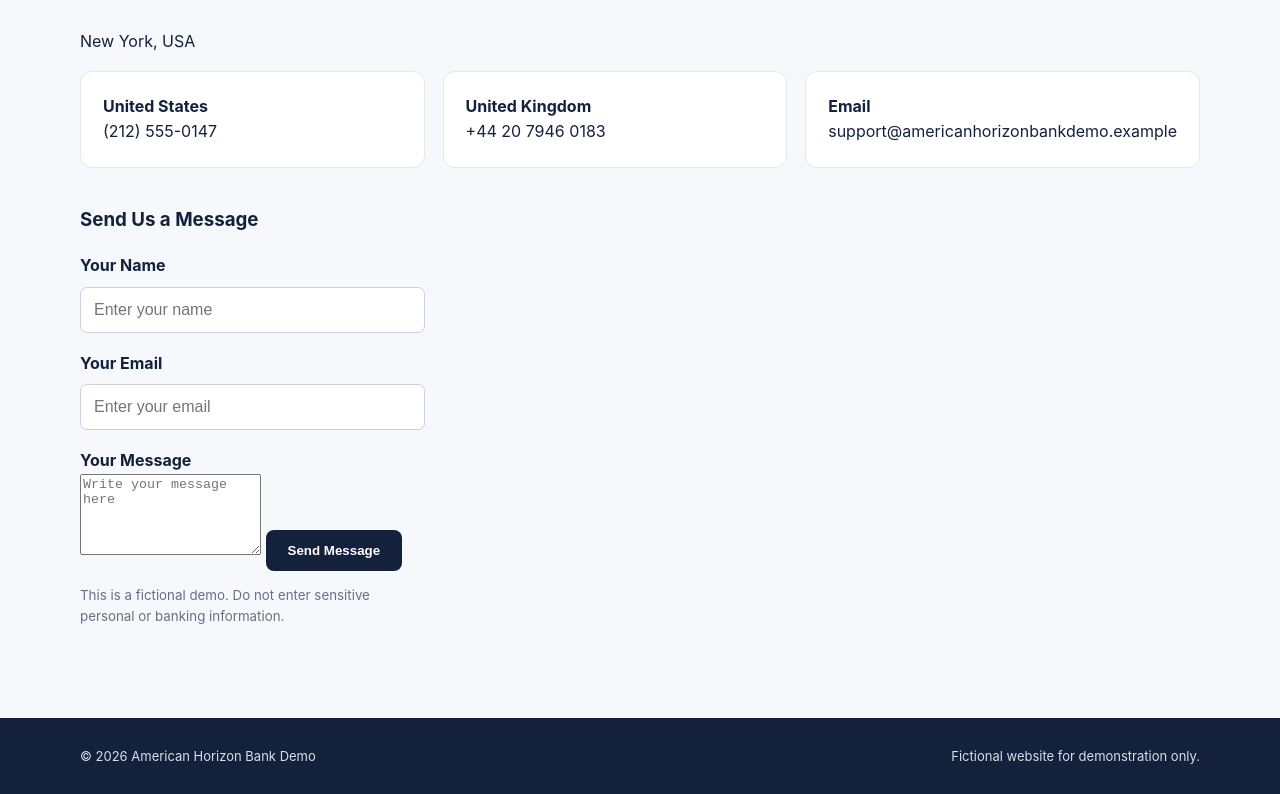
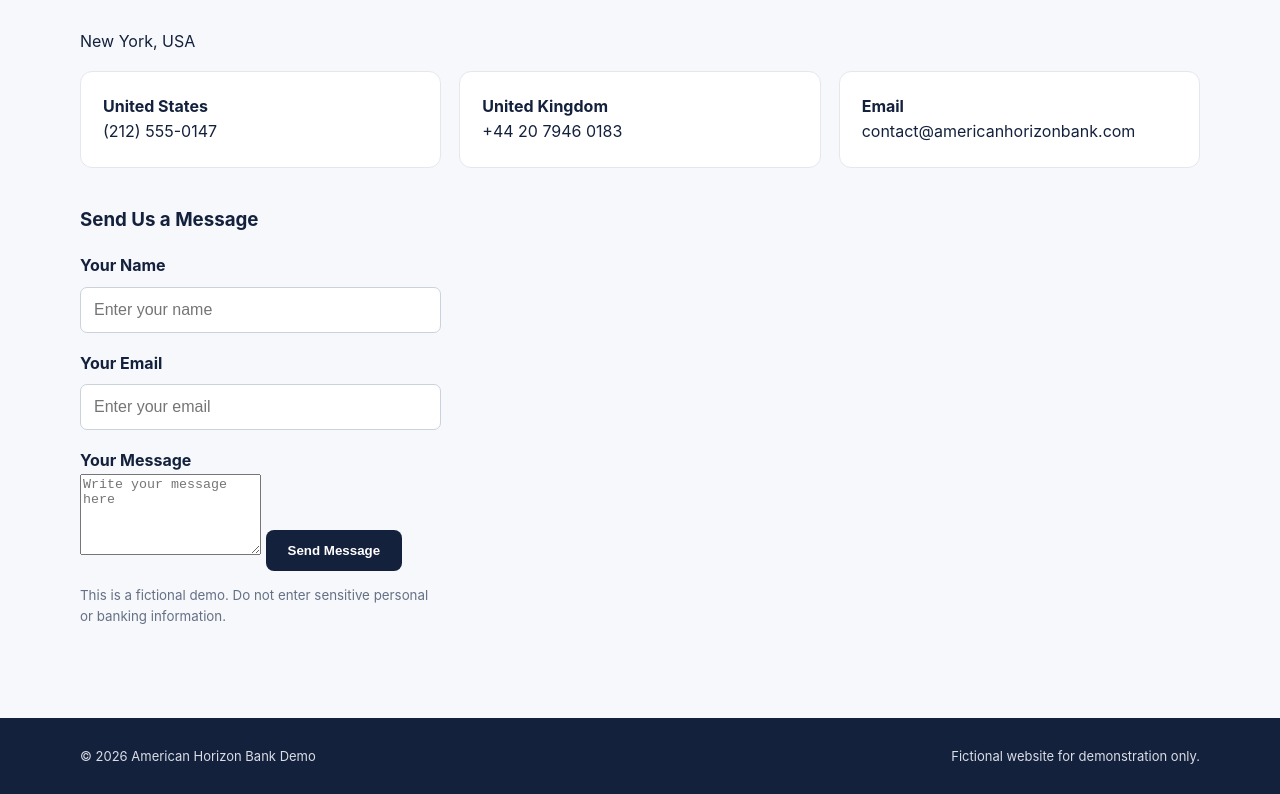
Before and after one commit to Sonofmanfashion/americanhorizonbankdemo-, a plain HTML site: page index.html in a window 1280 px wide. Shown: the part 2325-3119 px from the top of the page. Drawn offline with Linux system fonts and the light colour scheme.

Commit message:
Update bank contact email

```diff
--- a/index.html
+++ b/index.html
@@ -153,7 +153,7 @@
         <div class="contact-grid">
           <div><strong>United States</strong><br>(212) 555-0147</div>
           <div><strong>United Kingdom</strong><br>+44 20 7946 0183</div>
-          <div><strong>Email</strong><br>support@americanhorizonbankdemo.example</div>
+          <div><strong>Email</strong><br>contact@americanhorizonbank.com</div>
         <form class="contact-form" action="https://formspree.io/f/xyeyqkkr" method="POST">
   <h3>Send Us a Message</h3>
 
```
